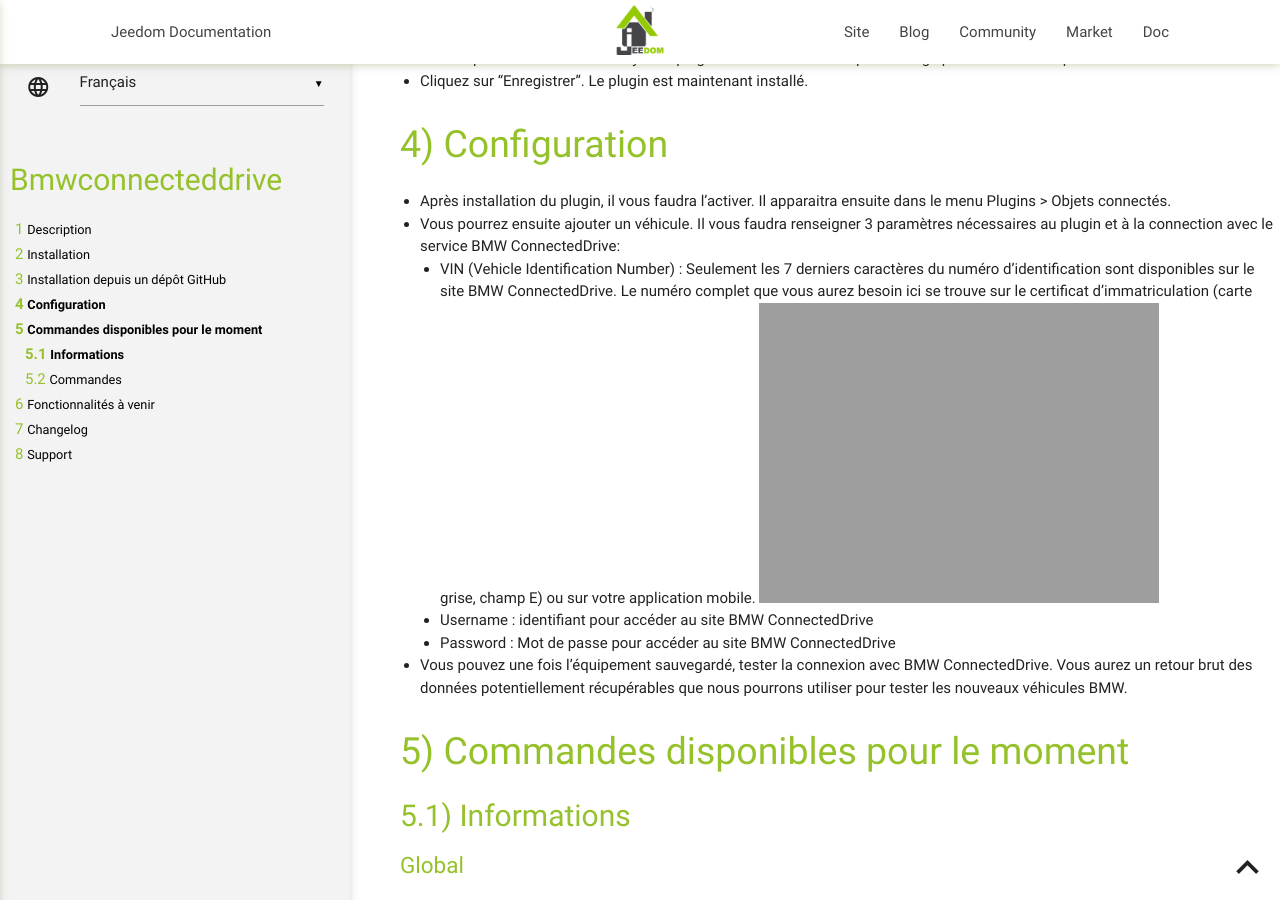
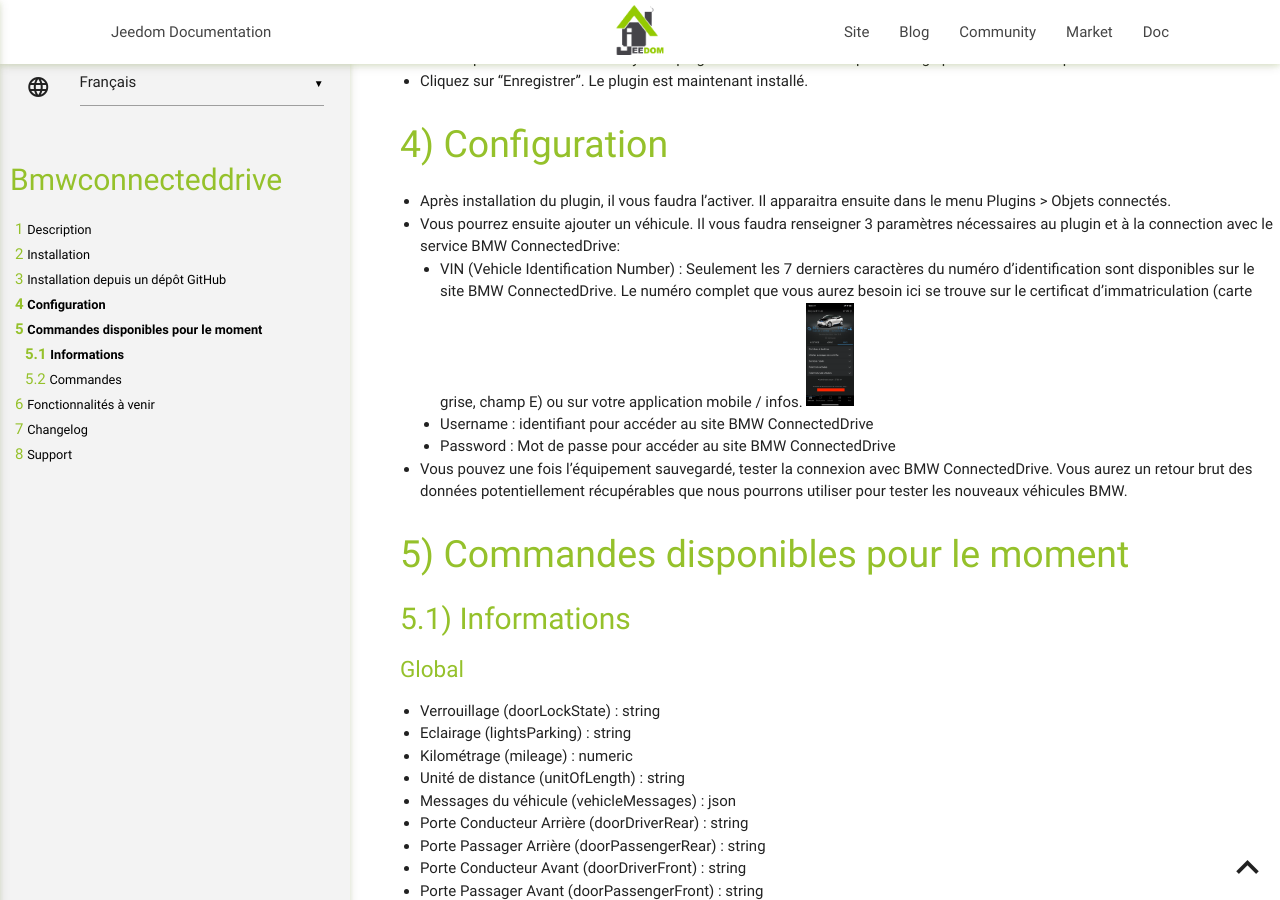
Before and after one commit to flabadens/BMWConnectedDrive, a Jekyll site: the page built from docs/fr_FR/index.md, in a window 1280 px wide and 900 px high, scrolled down 548 px. Built offline with Jekyll 4.4.1, drawn with Linux system fonts in a browser that asks for light colours; our own code applies the rules of GitHub Pages for plain Markdown files.

Commit message:
image resizing

```diff
--- a/docs/fr_FR/index.md
+++ b/docs/fr_FR/index.md
@@ -32,8 +32,8 @@ Configuration
 - Après installation du plugin, il vous faudra l'activer. Il apparaitra ensuite dans le menu Plugins > Objets connectés.
 - Vous pourrez ensuite ajouter un véhicule.
 Il vous faudra renseigner 3 paramètres nécessaires au plugin et à la connection avec le service BMW ConnectedDrive:
-  - VIN (Vehicle Identification Number) : Seulement les 7 derniers caractères du numéro d'identification sont disponibles sur le site BMW ConnectedDrive. Le numéro complet que vous aurez besoin ici se trouve sur le certificat d'immatriculation (carte grise, champ E) ou sur votre application mobile.
-  ![Ecran IOS](../assets/images/ecran_ios.PNG | width=100)
+  - VIN (Vehicle Identification Number) : Seulement les 7 derniers caractères du numéro d'identification sont disponibles sur le site BMW ConnectedDrive. Le numéro complet que vous aurez besoin ici se trouve sur le certificat d'immatriculation (carte grise, champ E) ou sur votre application mobile / infos.
+  <img src="../assets/images/ecran_ios.PNG" width="48">
   - Username : identifiant pour accéder au site BMW ConnectedDrive
   - Password : Mot de passe pour accéder au site BMW ConnectedDrive
 - Vous pouvez une fois l'équipement sauvegardé, tester la connexion avec BMW ConnectedDrive. Vous aurez un retour brut des données potentiellement récupérables que nous pourrons utiliser pour tester les nouveaux véhicules BMW.
```
